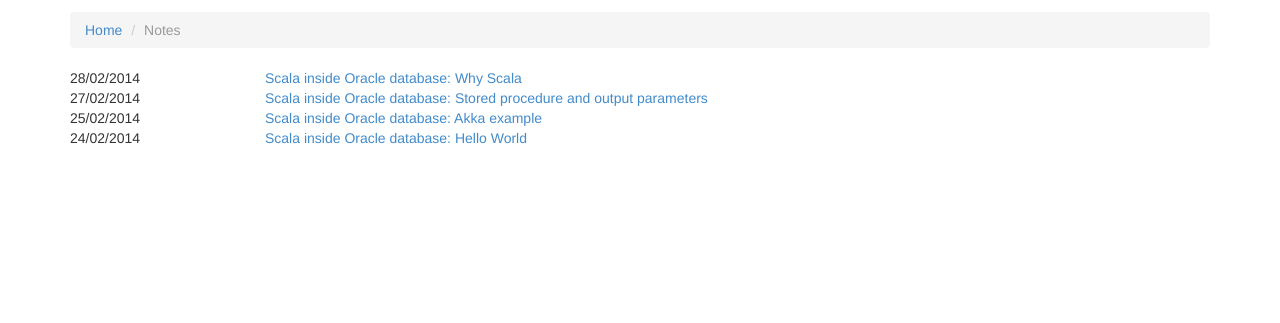
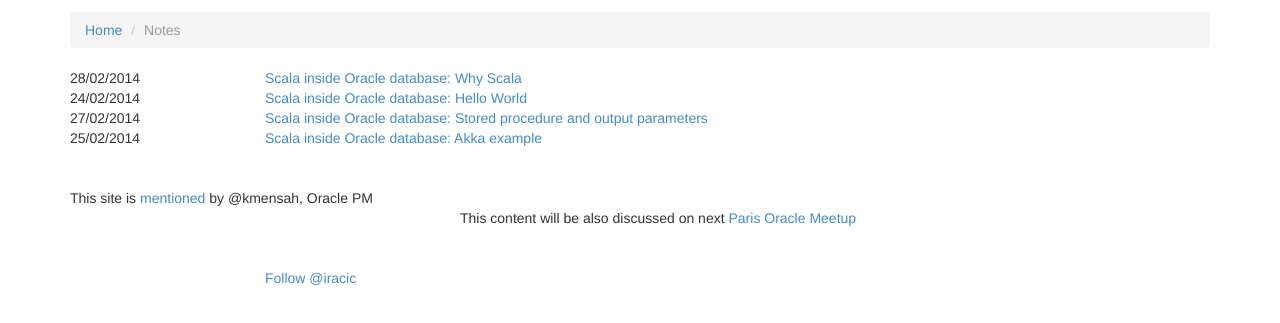
Before and after one commit to iracic/iracic.github.com, a plain HTML site: page index.html in a window 1280 px wide. Shown: the part 53-376 px from the top of the page. Drawn offline with Linux system fonts and the light colour scheme.

Commit message:
posts reorder, twitter folow
twitter follow button

```diff
--- a/index.html
+++ b/index.html
@@ -78,6 +78,11 @@
       <!-- 1st row -->
 
 
+
+
+
+
+
       <div class="row">
         <div class="col-sm-2">
 
@@ -89,6 +94,17 @@
         </div>
       </div>
 
+
+
+
+      <div class="row">
+        <div class="col-sm-2">
+        	<span>24/02/2014 </span>
+        </div>
+        <div class="col-lg-4">
+          <a href="scala-inside-oracle-database--hello-world.html">Scala inside Oracle database: Hello World </a>
+          </div>
+      </div>
 
 
       <div class="row">
@@ -117,16 +133,6 @@
 
 
 
-
-      <div class="row">
-        <div class="col-sm-2">
-        	<span>24/02/2014 </span>
-        </div>
-        <div class="col-lg-4">
-          <a href="scala-inside-oracle-database--hello-world.html">Scala inside Oracle database: Hello World </a>
-          </div>
-      </div>
-
 <!--           <p>
           <button style="padding-left:10px" class="btn btn-info">
             <span class=""> oracle </span>
@@ -141,12 +147,45 @@
           </button>
  -->
           <!-- <p><a class="btn btn-default" href="#" role="button">View details &raquo;</a></p> -->
-        </div><!-- /.col-lg-4 -->
-      </div><!-- /.row -->
+      <!--   </div><!-- /.col-lg-4 -->
+      <!-- </div>/.row -->
+
+
+
 
     </div><!-- /.container -->
 
 
+    <div class="container" style="padding-top:40px">
+
+      <div class="row">
+        <div class="col-lg-5">
+
+        This site is <a href="http://db360.blogspot.fr/2014/02/run-scala-directly-in-oracle-database.html">mentioned </a> by @kmensah, Oracle PM
+        </div>
+      </div>
+
+
+      <div class="row">
+        <div class="col-lg-offset-4 col-lg-5">
+
+        This content will be also discussed on next <a href="http://parisoracle.blogspot.com/"> Paris Oracle Meetup </a>
+        </div>
+      </div>
+
+
+
+      <!-- TWITTER FOLLOW -->
+      <div class="row" style="padding-top:40px">
+        <div class="col-lg-offset-2 col-lg-5">
+
+			<a href="https://twitter.com/iracic" class="twitter-follow-button" data-show-count="false" data-size="large" data-show-screen-name="false">Follow @iracic</a>
+			<script>!function(d,s,id){var js,fjs=d.getElementsByTagName(s)[0],p=/^http:/.test(d.location)?'http':'https';if(!d.getElementById(id)){js=d.createElement(s);js.id=id;js.src=p+'://platform.twitter.com/widgets.js';fjs.parentNode.insertBefore(js,fjs);}}(document, 'script', 'twitter-wjs');</script>
+
+        </div>
+      </div>
+
+    </div>
 
 
     <!-- jQuery (necessary for Bootstrap's JavaScript plugins) -->
```
Also changed, not shown: scala-inside-oracle-database--why-scala.html (+3 -1 lines).
